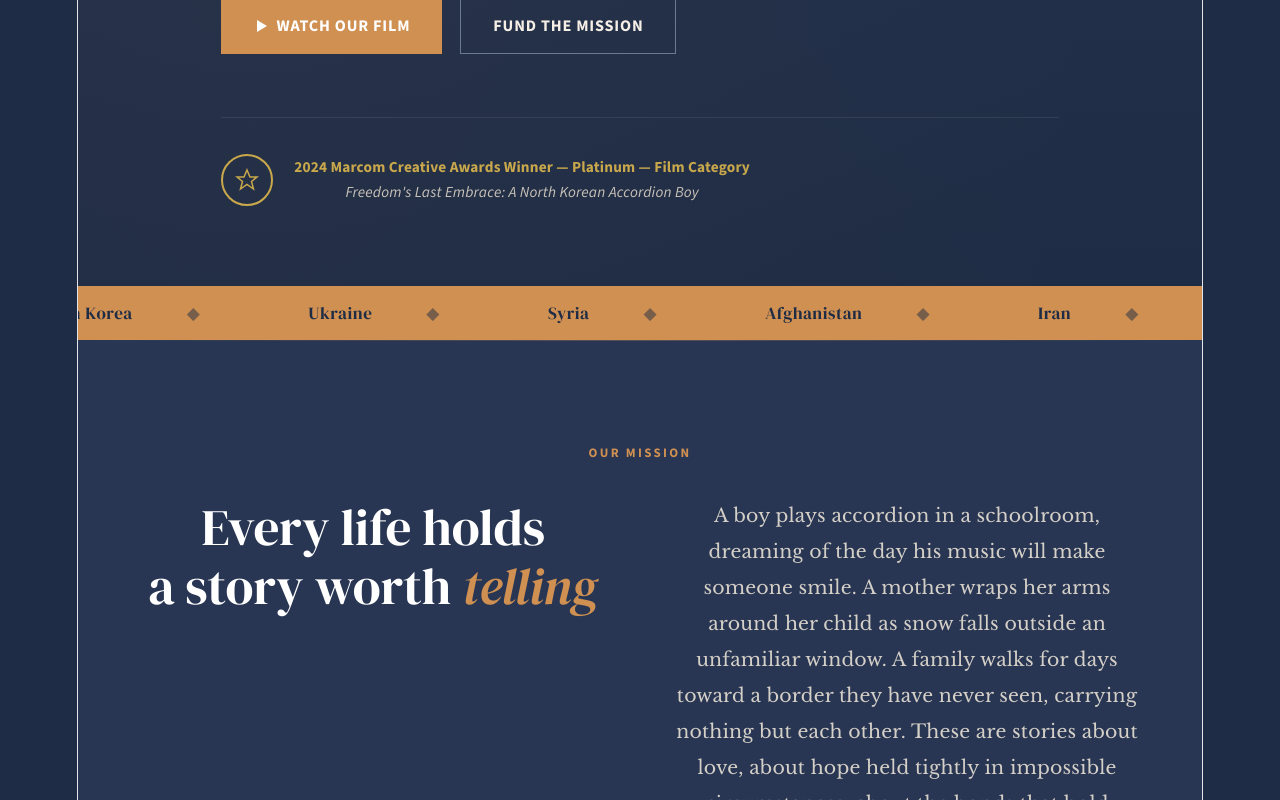
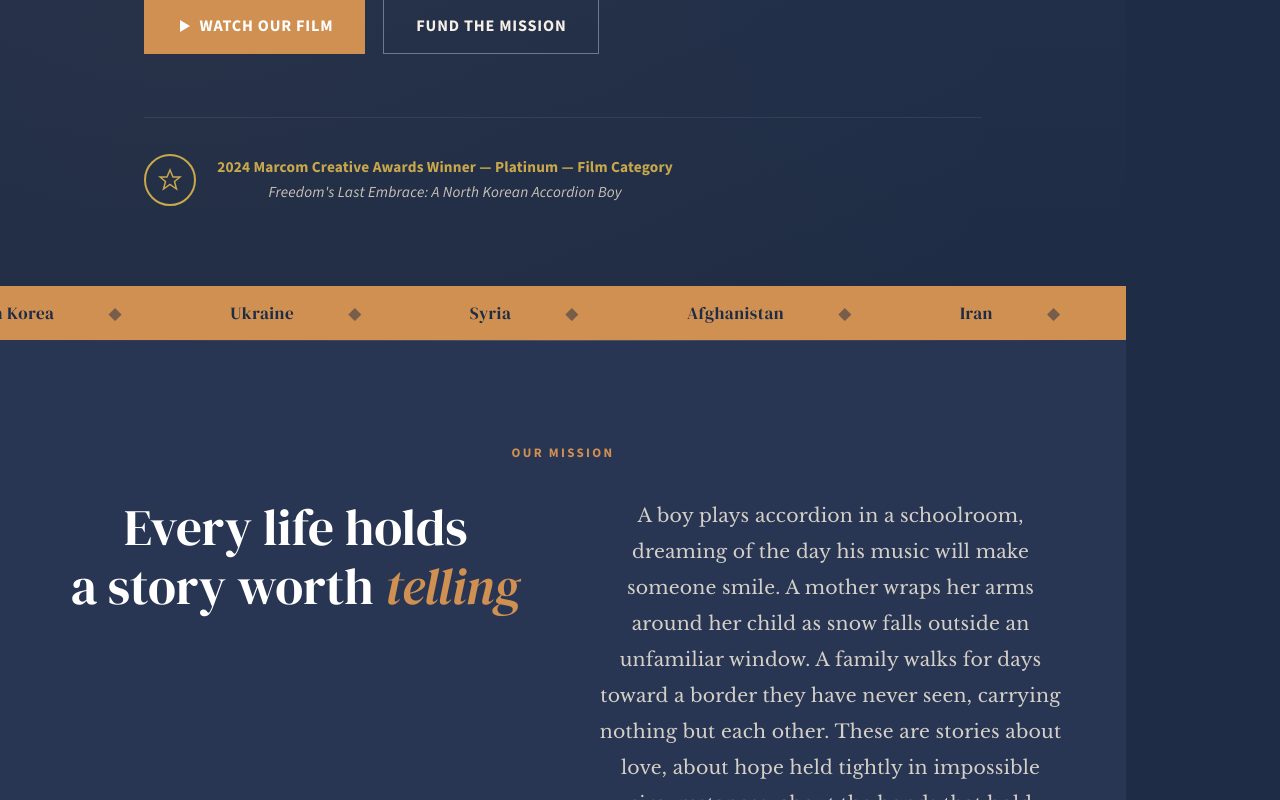
Before and after one commit to praxeopolymath/zeugnis-website, a React (Vite) app in the folder zeugnis-react/: page / in a window 1280 px wide. Shown: the part 1432-2232 px from the top of the page. Built offline with nearby package versions, Linux system fonts and the light colour scheme.

Commit message:
fix white borders

```diff
--- a/zeugnis-react/src/App.css
+++ b/zeugnis-react/src/App.css
@@ -11,6 +11,17 @@
   --gray-mid: #6b7a8d;
   --text-on-dark: #d4cfc7;
   --gold: #c9a84c;
+}
+
+/* === STRONG RESET + BACKGROUND FIX FOR WHITE BORDER LINES === */
+html, body, #root {
+  margin: 0;
+  padding: 0;
+  border: 0;
+  outline: 0;
+  background: var(--navy-deep);
+  min-height: 100vh;
+  overflow-x: hidden;
 }
 
 *, *::before, *::after { margin: 0; padding: 0; box-sizing: border-box; }
```
